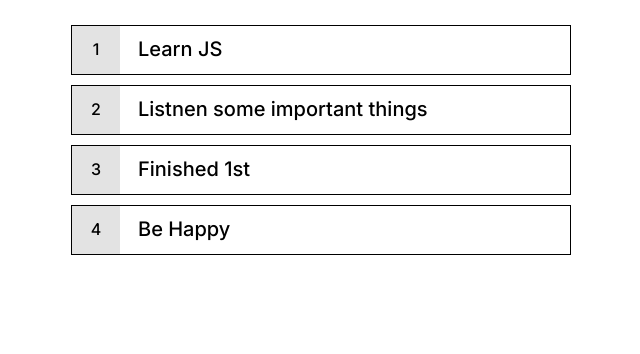
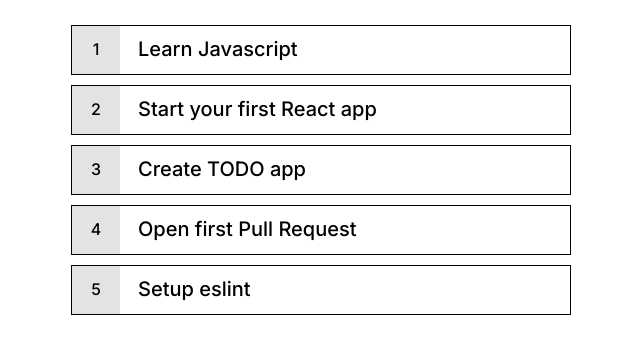
Before and after one commit to shutnikPk/ReactTodoApp, a React (Create React App) app: page / in a window 1280 px wide. Shown: the top 354 px of the page, without its empty margins (319-959 px from the left). Built offline with nearby package versions, Linux system fonts and the light colour scheme; the HTML template or start-up script is replaced by a standard one; a web font is replaced by a local one.

Commit message:
change text in test-tasks

```diff
--- a/src/TestTodoTasks/testTasks.js
+++ b/src/TestTodoTasks/testTasks.js
@@ -1,30 +1,37 @@
 export default [
   {
     isImportant: false,
-    text: "Learn JS",
+    text: "Learn Javascript",
     deadline: "5",
     id: "1",
     isFinished: true,
   },
   {
     isImportant: true,
-    text: "Listnen some important things",
+    text: "Start your first React app",
     deadline: "2",
     id: "2",
     isFinished: false,
   },
   {
     isImportant: true,
-    text: "Finished 1st ",
+    text: "Create TODO app",
     deadline: "1",
     id: "3",
     isFinished: true,
   },
   {
     isImportant: true,
-    text: "Be Happy",
+    text: "Open first Pull Request",
     deadline: "1",
     id: "4",
     isFinished: false,
   },
+  {
+    isImportant: true,
+    text: "Setup eslint",
+    deadline: "1",
+    id: "5",
+    isFinished: false,
+  },
 ];
```
